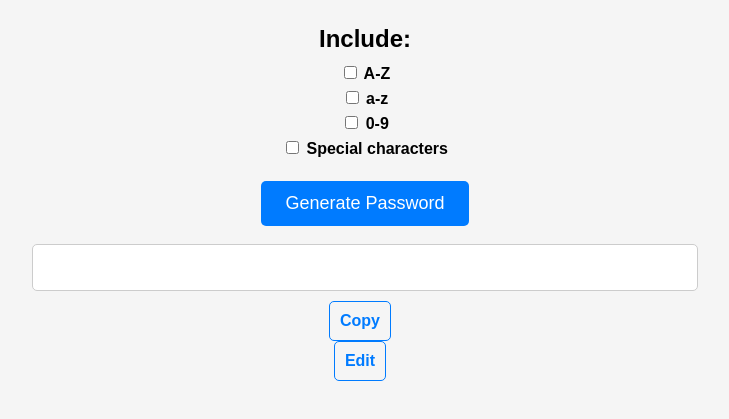
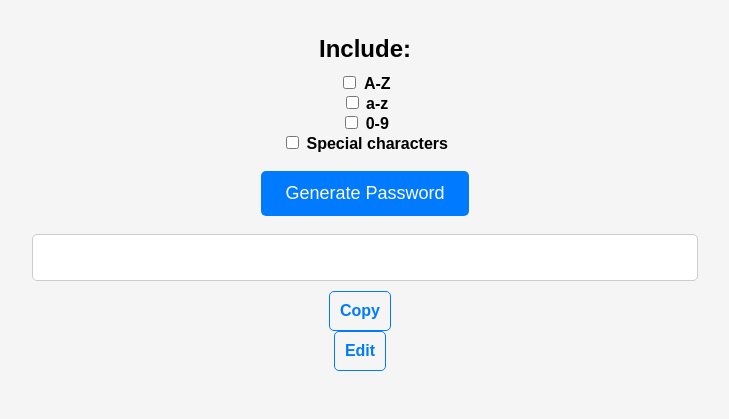
Before and after one commit to jehrl/password_generator_js, a plain HTML site: page Index.html in a window 1280 px wide. Shown: the part 289-708 px from the top of the page, without its empty margins (275-1004 px from the left). Drawn offline with Linux system fonts and the light colour scheme.

Commit message:
basic layout finished

```diff
--- a/Index.html
+++ b/Index.html
@@ -14,19 +14,15 @@
     <br>
     <h2>Include:</h2>
     <div class="checkbox-container">
+        <input name="upperCase" type="checkbox" value="upperCase">
         <label class="checkbox-label" for="upperCase">
-            <input name="upperCase" type="checkbox" value="upperCase">
             A-Z
         </label>
     </div>
-
-    <div class="include-options checkbox-container">
-        <label class="checkbox-label" for="lowerCase">
-            <input name="lowerCase" type="checkbox" value="lowerCase">
-            a-z
-        </label>
+    <div class="checkbox-container">
+        <input name="lowerCase" type="checkbox" value="lowerCase">
+        <label class="checkbox-label" for="lowerCase">a-z</label>
     </div>
-
     <div class="include-options checkbox-container">
         <label class="checkbox-label" for="numbers">
             <input name="numbers" type="checkbox" value="numbers">
@@ -35,8 +31,8 @@
     </div>
 
     <div class="include-options checkbox-container">
+        <input name="specialCharacter" type="checkbox" value="specialCharacter">
         <label class="checkbox-label" for="specialCharacter">
-            <input name="specialCharacter" type="checkbox" value="specialCharacter">
             Special characters
         </label>
     </div>
@@ -46,8 +42,6 @@
     <input type="text" id="generatedPassword" readonly>
     <span id="Copy">Copy</span>
     <span id="Edit">Edit</span>
-
-    <script>
-    </script>
+    <script src="./main.js"></script>
 </body>
 </html>
--- a/styles.css
+++ b/styles.css
@@ -16,7 +16,6 @@ h1 {
 }
 
 label {
-    display: block;
     margin-bottom: 5px;
     font-weight: bold;
 }
```
